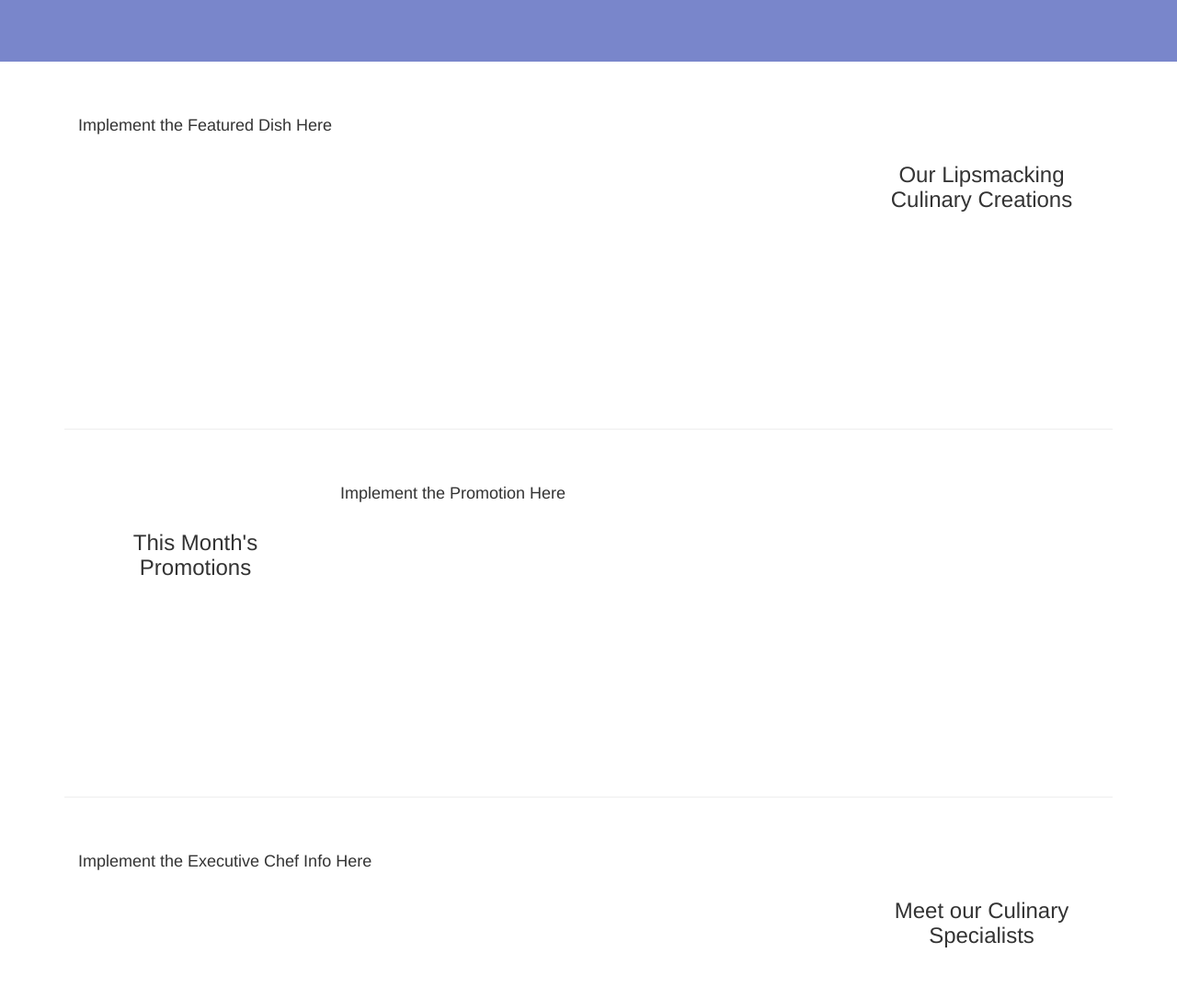
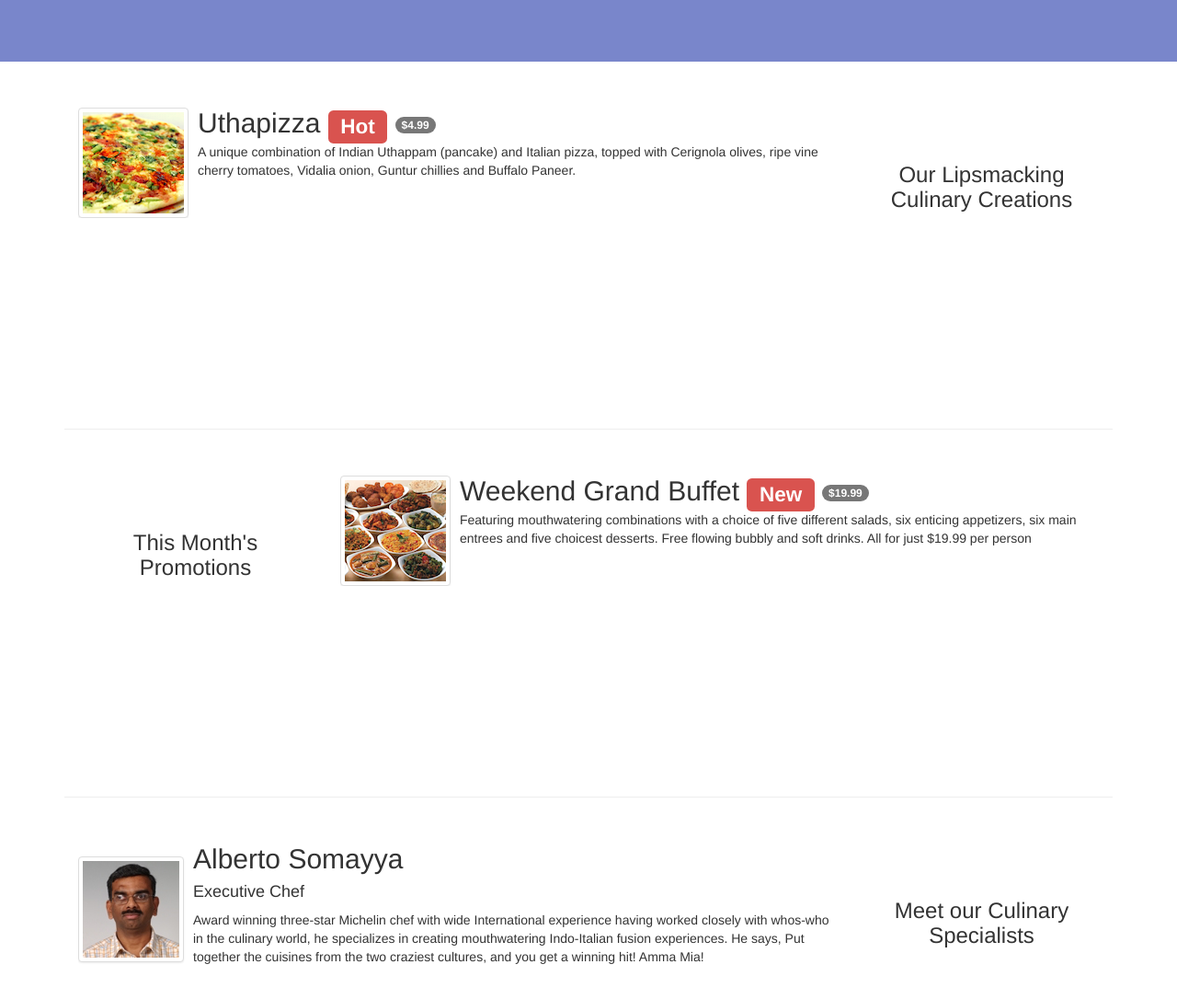
Before and after one commit to frarno/angular-coursera, a website: page conFusion/app/index.html in a window 1280 px wide. Shown: the part 392-1478 px from the top of the page at 92% size. Drawn offline with nearby package versions, Linux system fonts and the light colour scheme; some packages are replaced by stand-ins of ours.

Commit message:
up add controller and service for aboutus and home pages

```diff
--- a/conFusion/app/scripts/controllers.js
+++ b/conFusion/app/scripts/controllers.js
@@ -92,8 +92,21 @@ angular.module('confusionApp')
                 $scope.mycomment = {rating:5, comment:"", author:"", date:""};
             }
         }])
+        // implement the IndexController and About Controller here
+        .controller('IndexController', ['$scope', 'menuFactory','corporateFactory' , function($scope, menuFactory, corporateFactory ) {
 
-        // implement the IndexController and About Controller here
+            $scope.dish = menuFactory.getDish(0);
+            $scope.promo = menuFactory.getPromotion(0);
+            $scope.lead = corporateFactory.getLeader(3);
+
+        }])
+        .controller('AboutController', ['$scope', 'corporateFactory', function($scope, corporateFactory) {
+
+            $scope.leaderships = corporateFactory.getLeaders();
+
+        }])
+
+
 
 
 ;
--- a/conFusion/app/scripts/services.js
+++ b/conFusion/app/scripts/services.js
@@ -199,7 +199,10 @@ angular.module('confusionApp')
 
                 // implement a function named getPromotion
                 // that returns a selected promotion.
+                this.getPromotion = function (index) {
 
+                    return promotions[index];
+                };
 
         })
 
@@ -240,10 +243,16 @@ angular.module('confusionApp')
             ];
 
             // Implement two functions, one named getLeaders,
+            corpfac.getLeaders = function(){
+                return	leadership;
+            };
+
             // the other named getLeader(index)
-            // Remember this is a factory not a service
 
-
+            corpfac.getLeader =	function(index)	{
+                return	leadership[index];
+            };
+            return	corpfac;
         })
 
 ;
--- a/conFusion/app/views/home.html
+++ b/conFusion/app/views/home.html
@@ -6,7 +6,18 @@
                 <h3 align=center>Our Lipsmacking Culinary Creations</h3>
             </div>
             <div class="col-xs-12 col-sm-9 col-sm-pull-3">
-				<h4>Implement the Featured Dish Here</h4>
+				 <div class="media">
+                        <div class="media-left media-middle">
+                            <img class="media-object img-thumbnail"
+      							 ng-src={{dish.image}} alt={{dish.name}}>
+                        </div>
+                        <div class="media-body">
+                            <h2 class="media-heading">{{dish.name}}
+                             <span class="label label-danger">{{dish.label}}</span>
+                             <span class="badge">{{dish.price | currency}}</span></h2>
+                            <p>{{dish.description}}</p>
+                        </div>
+                  </div>
             </div>
         </div>
 
@@ -17,7 +28,18 @@
                 <h3 align=center>This Month's Promotions</h3>
             </div>
             <div class="col-xs-12 col-sm-9">
-				<h4>Implement the Promotion Here</h4>
+                  <div class="media">
+                        <div class="media-left media-middle">
+                            <img class="media-object img-thumbnail"
+      							 ng-src={{promo.image}} alt={{promo.name}}>
+                        </div>
+                        <div class="media-body">
+                            <h2 class="media-heading">{{promo.name}}
+                             <span class="label label-danger">{{promo.label}}</span>
+                             <span class="badge">{{promo.price | currency}}</span></h2>
+                            <p>{{promo.description}}</p>
+                        </div>
+                  </div>
             </div>
         </div>
 
@@ -27,7 +49,20 @@
                 <h3 align=center>Meet our Culinary Specialists</h3>
             </div>
             <div class="col-xs-12 col-sm-9 col-sm-pull-3">
-				<h4>Implement the Executive Chef Info Here</h4>
+                <div class="media">
+                    <div class="media-left media-middle">
+                        <a href="#">
+                        <img class="media-object img-thumbnail"
+                        ng-src={{lead.image}} alt={{lead.name}}>
+                        </a>
+                    </div>
+                    <div class="media-body">
+                        <h2 class="media-heading">{{lead.name}}</h2>
+                        <h4>{{lead.designation}}</h4>
+                        <p>{{lead.description}}
+                         </p>
+                    </div>
+                </div>
             </div>
         </div>
     </div>
```
Also changed, not shown: conFusion/app/views/aboutus.html (+11 -1 lines).
